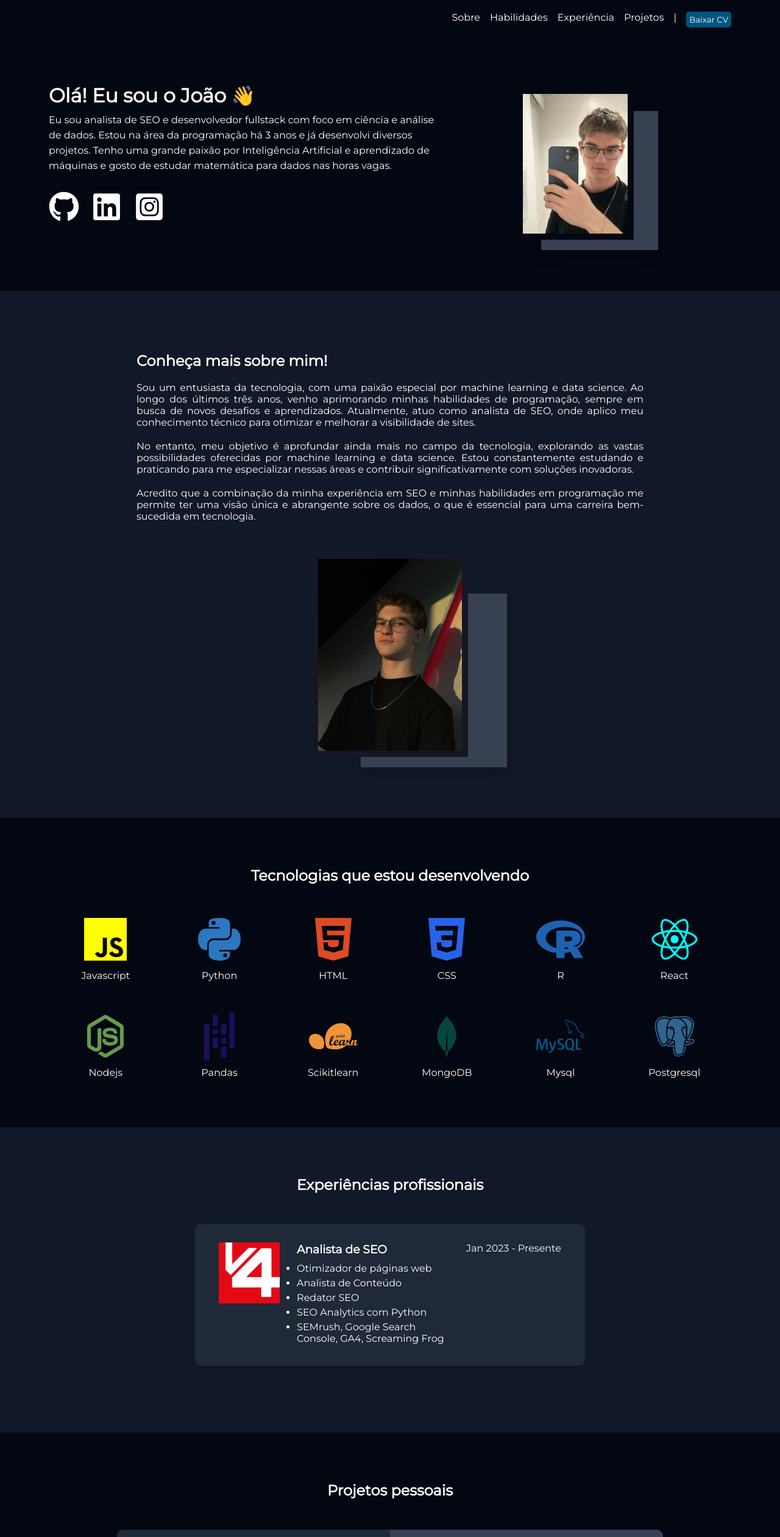
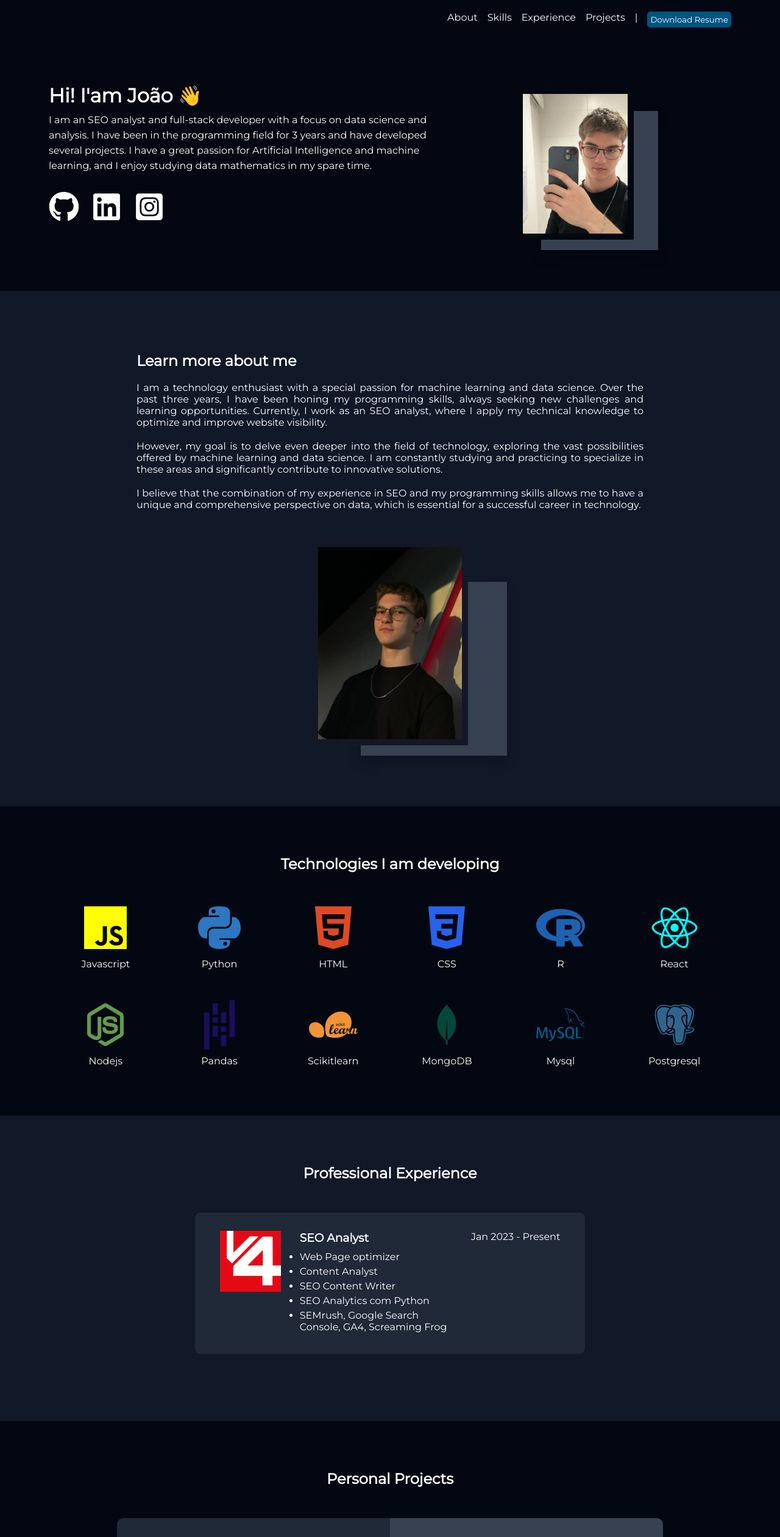
Before and after one commit to Joaotrein/Portif-lio, a React (Create React App) app: page / in a window 1280 px wide. Shown: the top 2520 px of the page at 61% size. Built offline with nearby package versions, Linux system fonts and the light colour scheme; a web font is replaced by a local one.

Commit message:
English Version

```diff
--- a/src/Components/AboutMe/About.js
+++ b/src/Components/AboutMe/About.js
@@ -57,13 +57,13 @@ const About = () => {
     <>
       <AboutArea>
         <AboutText>
-          <h1>Olá! Eu sou o João 👋</h1>
+          <h1>Hi! I'am João 👋</h1>
           <p>
-            Eu sou analista de SEO e desenvolvedor fullstack com foco em ciência
-            e análise de dados. Estou na área da programação há 3 anos e já
-            desenvolvi diversos projetos. Tenho uma grande paixão por
-            Inteligência Artificial e aprendizado de máquinas e gosto de estudar
-            matemática para dados nas horas vagas.
+            I am an SEO analyst and full-stack developer with a focus on data
+            science and analysis. I have been in the programming field for 3
+            years and have developed several projects. I have a great passion
+            for Artificial Intelligence and machine learning, and I enjoy
+            studying data mathematics in my spare time.
           </p>
           <SocialMidia>
             {SocialMidias.map((item, index) => (
--- a/src/Components/Curiosity/Curiosity.js
+++ b/src/Components/Curiosity/Curiosity.js
@@ -8,37 +8,37 @@ import {
 } from "./Style";
 import Foto2 from "../../Assets/Foto2.webp";
 
-const Curiosity = ({id}) => {
+const Curiosity = ({ id }) => {
   return (
     <>
-      <Curiositys id={id} >
+      <Curiositys id={id}>
         <PhotoWrapper2>
           <PhotoEffect2 />
-          <Photo2 src={Foto2} alt="Foto João"  />
+          <Photo2 src={Foto2} alt="Foto João" />
         </PhotoWrapper2>
 
         <CuriosityText>
-          <h2>Conheça mais sobre mim!</h2>
+          <h2>Learn more about me</h2>
           <p>
-            Sou um entusiasta da tecnologia, com uma paixão especial por machine
-            learning e data science. Ao longo dos últimos três anos, venho
-            aprimorando minhas habilidades de programação, sempre em busca de
-            novos desafios e aprendizados. Atualmente, atuo como analista de
-            SEO, onde aplico meu conhecimento técnico para otimizar e melhorar a
-            visibilidade de sites.
+            I am a technology enthusiast with a special passion for machine
+            learning and data science. Over the past three years, I have been
+            honing my programming skills, always seeking new challenges and
+            learning opportunities. Currently, I work as an SEO analyst, where I
+            apply my technical knowledge to optimize and improve website
+            visibility.
           </p>
           <p>
-            No entanto, meu objetivo é aprofundar ainda mais no campo da
-            tecnologia, explorando as vastas possibilidades oferecidas por
-            machine learning e data science. Estou constantemente estudando e
-            praticando para me especializar nessas áreas e contribuir
-            significativamente com soluções inovadoras.
+            However, my goal is to delve even deeper into the field of
+            technology, exploring the vast possibilities offered by machine
+            learning and data science. I am constantly studying and practicing
+            to specialize in these areas and significantly contribute to
+            innovative solutions.
           </p>
           <p>
-            Acredito que a combinação da minha experiência em SEO e minhas
-            habilidades em programação me permite ter uma visão única e
-            abrangente sobre os dados, o que é essencial para uma carreira
-            bem-sucedida em tecnologia.
+            I believe that the combination of my experience in SEO and my
+            programming skills allows me to have a unique and comprehensive
+            perspective on data, which is essential for a successful career in
+            technology.
           </p>
         </CuriosityText>
       </Curiositys>
--- a/src/Components/Experience/Experience.js
+++ b/src/Components/Experience/Experience.js
@@ -5,22 +5,22 @@ import LogoV4 from "../../Assets/LogoV4.webp";
 const ExperienceList = [
   {
     Logo: LogoV4,
-    Título: "Analista de SEO",
+    Título: "SEO Analyst",
     Habilidades: [
-      "Otimizador de páginas web",
-      "Analista de Conteúdo",
-      "Redator SEO",
+      "Web Page optimizer",
+      "Content Analyst",
+      "SEO Content Writer",
       "SEO Analytics com Python",
       "SEMrush, Google Search Console, GA4, Screaming Frog",
     ],
-    Tempo: "Jan 2023 - Presente",
+    Tempo: "Jan 2023 - Present",
   },
 ];
 const Experience = ({id}) => {
   return (
     <>
       <ExperienceArea id={id}>
-        <h2>Experiências profissionais</h2>
+        <h2>Professional Experience</h2>
         {ExperienceList.map((item) => (
           <Card>
             <img src={item.Logo} alt="Logo da empresa" />
--- a/src/Components/Header/Header.js
+++ b/src/Components/Header/Header.js
@@ -9,23 +9,28 @@ function Header() {
       <HeadContainer>
         <nav>
           <ScrollLink to="curiosidades" smooth={true} duration={500}>
-            Sobre
+            About
           </ScrollLink>
           <ScrollLink to="habilidades" smooth={true} duration={500}>
-            Habilidades
+            Skills
           </ScrollLink>
           <ScrollLink to="experiencia" smooth={true} duration={500}>
-            Experiência
+            Experience
           </ScrollLink>
           <ScrollLink to="projetos" smooth={true} duration={500}>
-            Projetos
+            Projects
           </ScrollLink>
           {/* <ScrollLink to="contato" smooth={true} duration={500}>
             Contato
           </ScrollLink> */}
           <span>|</span>
-          <a href={CV} download="Resume - João Trein" target="_blank" rel="noreferrer">
-            <button>Baixar CV</button>
+          <a
+            href={CV}
+            download="Resume - João Trein"
+            target="_blank"
+            rel="noreferrer"
+          >
+            <button>Download Resume</button>
           </a>
         </nav>
       </HeadContainer>
--- a/src/Components/Projects/Projects.js
+++ b/src/Components/Projects/Projects.js
@@ -8,6 +8,7 @@ import {
 } from "./Style";
 import ProjetoCriptoeduca from "../../Assets/Projeto-criptoeduca.webp";
 import ProjetoPandas from "../../Assets/foto-pandas.webp";
+import ProjetoSKlearn from "../../Assets/sklearn-foto.webp";
 
 import { CiShare1 } from "react-icons/ci";
 import { FaGithub } from "react-icons/fa";
@@ -16,7 +17,7 @@ const projects = [
   {
     Nome: "CriptoEduca",
     imagem: ProjetoCriptoeduca,
-    Desc: "Esse projeto foi meu TCC do ensino médio técnico para desenvolvimento web. Ele consiste em uma trilha de aprendizagem com foco em ensinar aquelas pessoas que estão conhecendo o mundo das criptomoedas.Ele constitui vários tópicos informativos sobre o tema, além de um chatbot feito com DialogFlow e o uso de algumas APIs para enriquecer a experiência.",
+    Desc: "This project was my technical high school final project for web development. It consists of a learning path focused on teaching people who are new to the world of cryptocurrencies. It includes various informative topics on the subject, as well as a chatbot created with DialogFlow and the use of several APIs to enhance the experience.",
     tags: [
       "ReactJs",
       "Styled-Components",
@@ -34,18 +35,40 @@ const projects = [
   {
     Nome: "Pandas",
     imagem: ProjetoPandas,
-    Desc: "Esse repositório compõe os meus principais projetos estudando sobre Pandas, uma biblioteca do Python para visualização e análise de dados muito utilizada na área de data science e análise de dados.",
+    Desc: "This repository contains my main projects studying Pandas, a Python library widely used for data visualization and analysis in the fields of data science and data analysis.",
     tags: ["Python", "Pandas", "Regex", "JSON", "CSV files", "Data Analysis"],
     link: "",
     showLink: false,
     Github: "https://github.com/Joaotrein/Pandas-Python-Lib",
+  },
+  {
+    Nome: "SKLearn",
+    imagem: ProjetoSKlearn,
+    Desc: "This repository serves as a comprehensive collection of my primary projects dedicated to studying SKLearn, a Python library extensively employed in the realms of data science and analysis. It encapsulates a diverse range of projects aimed at exploring SKLearn's functionalities. Through this repository, I aim to document my journey of mastering SKLearn",
+    tags: [
+      "Python",
+      "Pandas",
+      "SKlearn",
+      "Machine Learning",
+      "Clusters",
+      "JSON",
+      "CSV files",
+      "Data Analysis",
+      "LinearSVC",
+      "Accuracy Score",
+      "Plots",
+      "Standard Scaler",
+    ],
+    link: "",
+    showLink: false,
+    Github: "https://github.com/Joaotrein/SKlearn",
   },
 ];
 
 const Projects = ({ id }) => {
   return (
     <ProjectsArea id={id}>
-      <h2>Projetos pessoais</h2>
+      <h2>Personal Projects</h2>
       {projects.map((item, index) => (
         <ProjectsCard key={index}>
           <ProjectCardText>
@@ -56,7 +79,7 @@ const Projects = ({ id }) => {
                 <Tag key={tagIndex}>{tag}</Tag>
               ))}
             </TagsContainer>
-
+            <p>Click below!</p>
             {item.showLink ? (
               <a href={item.link} target="_blank" rel="noreferrer">
                 <CiShare1 color="white" fontSize="30px" />
--- a/src/Components/Skills/Skills.js
+++ b/src/Components/Skills/Skills.js
@@ -82,11 +82,11 @@ const Tecnologys = [
   // },
 ];
 
-const Skills = ({id}) => {
+const Skills = ({ id }) => {
   return (
     <>
       <SkillsArea id={id}>
-        <h2>Tecnologias que estou desenvolvendo </h2>
+        <h2>Technologies I am developing</h2>
         <Skill>
           {Tecnologys.map((item, index) => (
             <li key={index}>
```
Also changed, not shown: src/Assets/sklearn-foto.webp (added).
